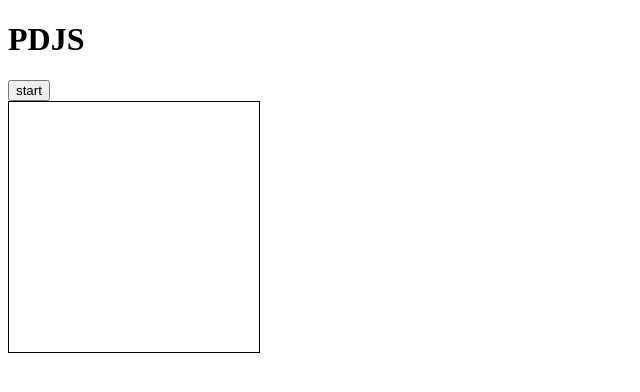
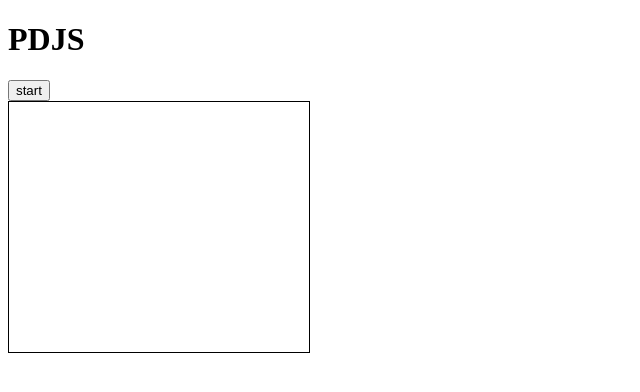
Before and after one commit to ibuibu/Pd.ts, a website built with webpack: page src/index.html in a window 1280 px wide. Shown: the whole page, without its empty margins (0-640 px from the left). Built offline with nearby package versions, Linux system fonts and the light colour scheme.

Commit message:
Modify canvas layout

```diff
--- a/src/index.html
+++ b/src/index.html
@@ -11,7 +11,7 @@
     <div>
       <canvas
         id="tutorial"
-        width="250"
+        width="300"
         height="250"
         style="border: 1px solid"
       ></canvas>
```
